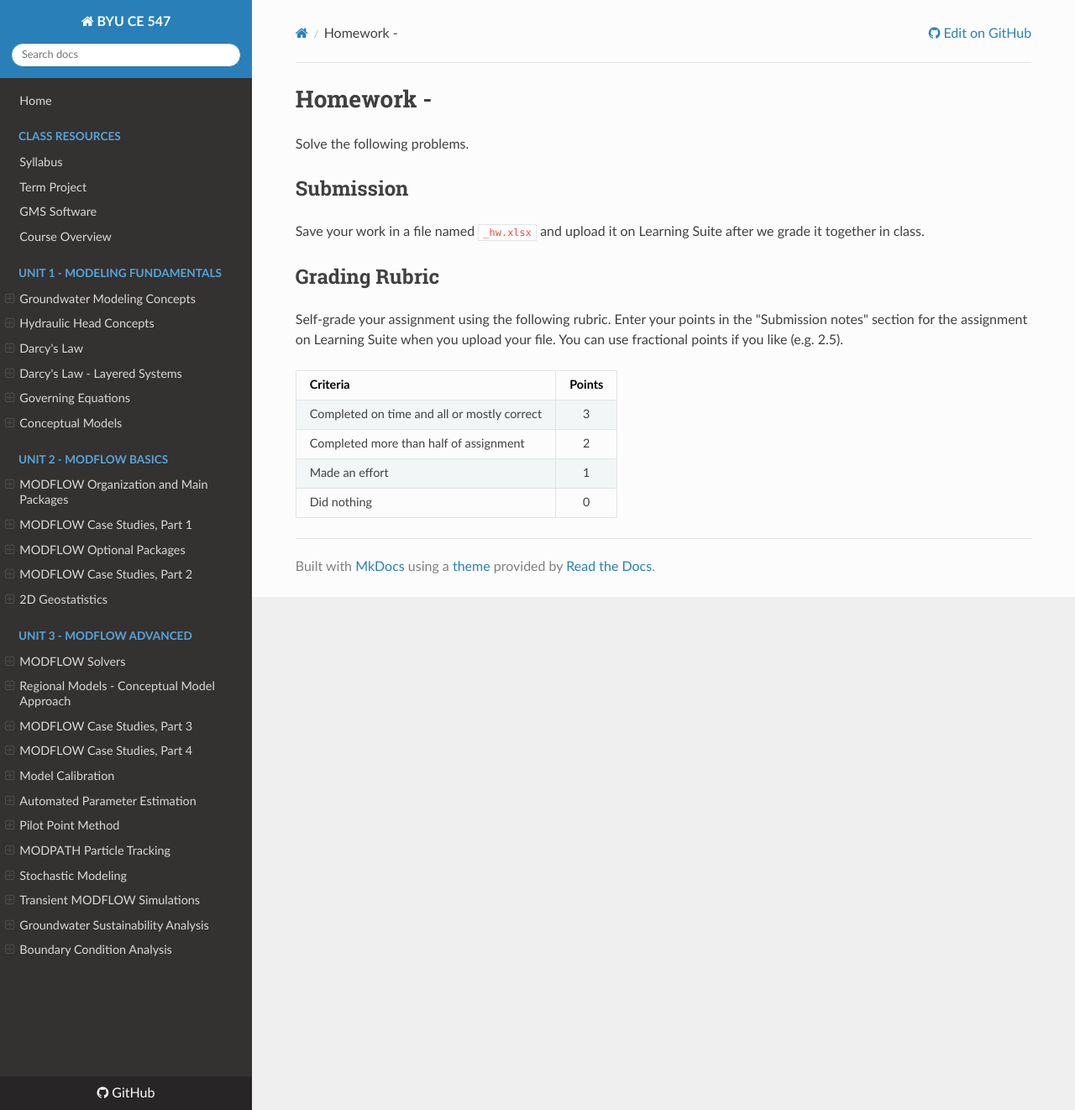
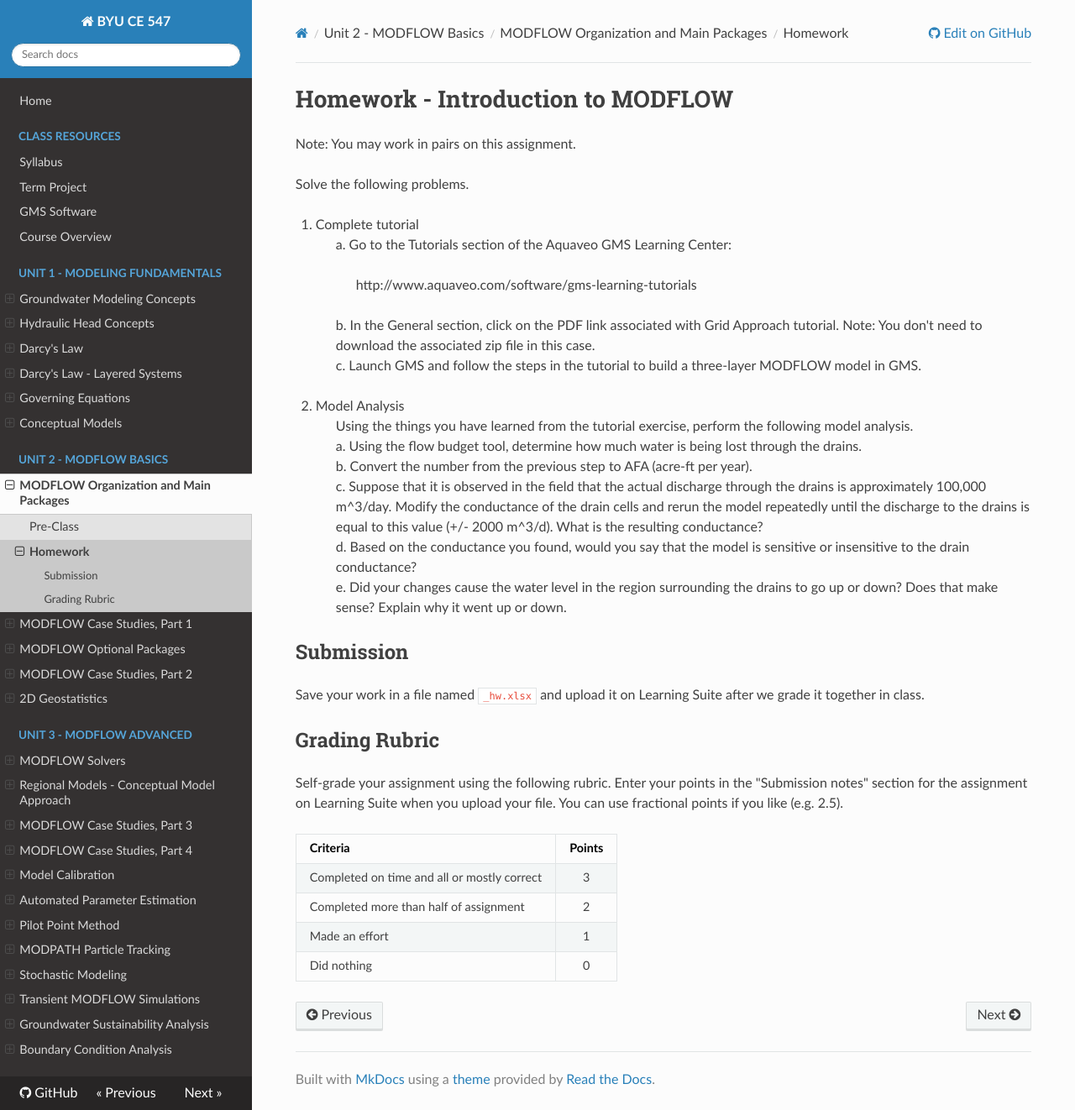
Before and after one commit to njones61/ce547, an MkDocs documentation site: the page built from docs/unit2/01_organization/organization_hw.md, in a window 1280 px wide and 1322 px high. Shown: the whole window at 84% size. Built offline with MkDocs 1.6.1, drawn with Linux system fonts in a browser that asks for light colours; nearby versions of some CDN libraries.

```diff
--- a/docs/unit2/01_organization/organization_hw.md
+++ b/docs/unit2/01_organization/organization_hw.md
@@ -1,8 +1,23 @@
-# Homework -
+# Homework - Introduction to MODFLOW
+
+Note: You may work in pairs on this assignment.
 
 Solve the following problems.
 
+1. Complete tutorial
+>a. Go to the Tutorials section of the Aquaveo GMS Learning Center: <br>
+>>http://www.aquaveo.com/software/gms-learning-tutorials <br>
 
+>>b. In the General section, click on the PDF link associated with Grid Approach tutorial. Note: You don't need to download the associated zip file in this case. <br>
+c. Launch GMS and follow the steps in the tutorial to build a three-layer MODFLOW model in GMS. <br>
+
+2. Model Analysis
+>Using the things you have learned from the tutorial exercise, perform the following model analysis. <br>
+a. Using the flow budget tool, determine how much water is being lost through the drains. <br>
+b. Convert the number from the previous step to AFA (acre-ft per year).<br>
+c. Suppose that it is observed in the field that the actual discharge through the drains is approximately 100,000 m^3/day. Modify the conductance of the drain cells and rerun the model repeatedly until the discharge to the drains is equal to this value (+/- 2000 m^3/d). What is the resulting conductance? <br>
+d. Based on the conductance you found, would you say that the model is sensitive or insensitive to the drain conductance? <br>
+e. Did your changes cause the water level in the region surrounding the drains to go up or down? Does that make sense? Explain why it went up or down. <br>
 
 
 
--- a/mkdocs.yml
+++ b/mkdocs.yml
@@ -51,6 +51,7 @@
   - Unit 2 - MODFLOW Basics:
     - MODFLOW Organization and Main Packages:
         - Pre-Class: unit2/01_organization/organization_read.md
+        - Homework: unit2/01_organization/organization_hw.md
     - MODFLOW Case Studies, Part 1:
         - Pre-Class: unit2/02_study_pt1/study_pt1_read.md
         - Homework: unit2/02_study_pt1/study_pt1_hw.md
```
